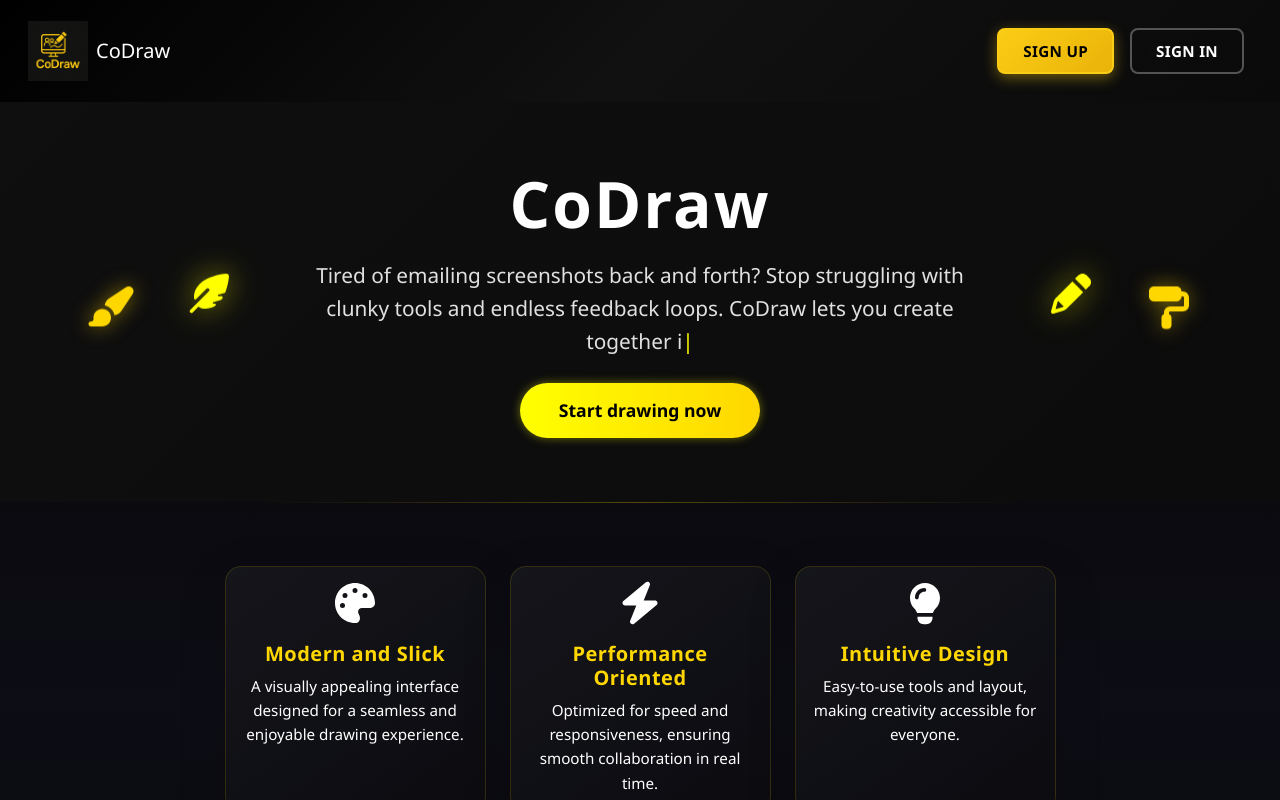
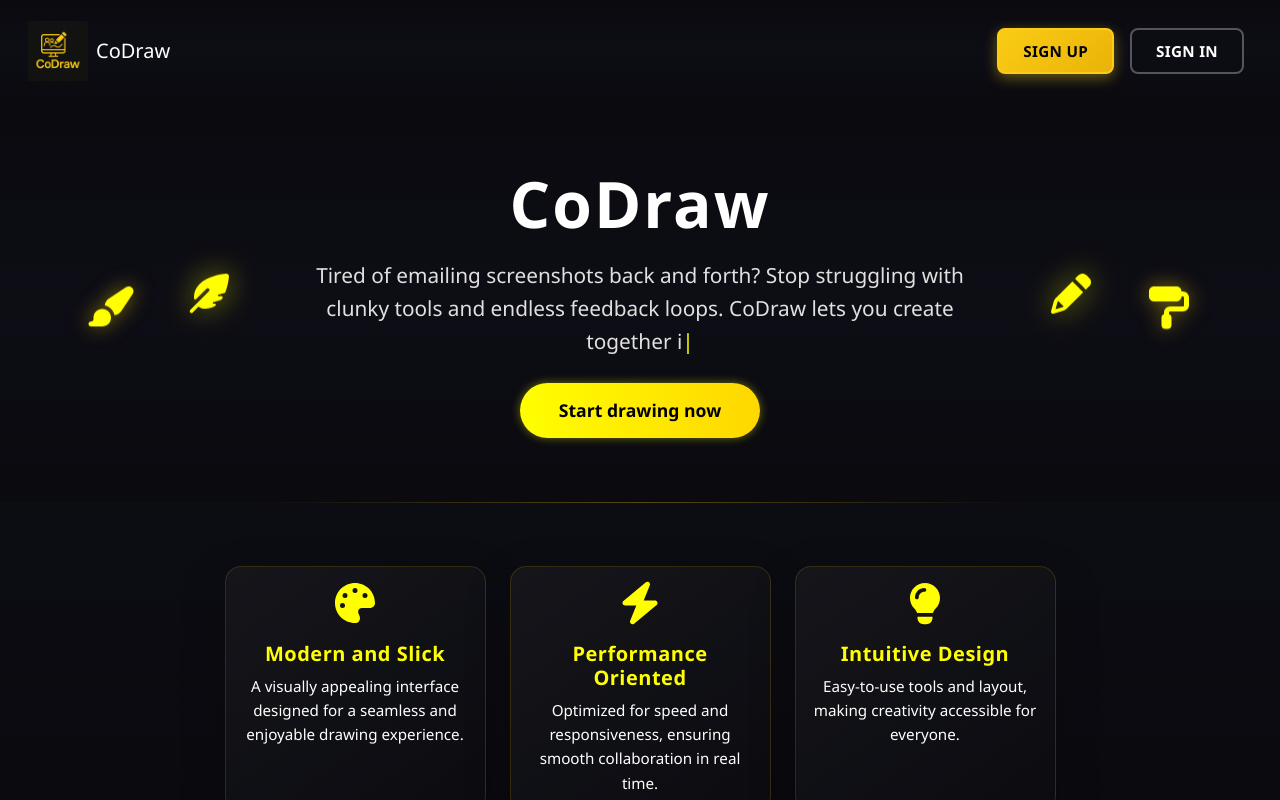
Before and after one commit to Damian0563/CoDraw, a Vue app in the folder codraw/frontend/: page / in a window 1280 px wide. Built offline with nearby package versions, Linux system fonts and the light colour scheme; no server answers; what vue-konva would draw is missing.

Commit message:
Improve landing page

```diff
--- a/codraw/frontend/src/App.vue
+++ b/codraw/frontend/src/App.vue
@@ -32,7 +32,7 @@ body {
 html, body, #app {
   height: 100%;
   min-height: 100vh;
-  background: black;
+  background: linear-gradient(180deg, #0a0a0f 0%, #0d0d15 50%, #0a0a0f 100%);
   overflow-y: auto !important;
   scrollbar-width: thin !important;
 }
--- a/codraw/frontend/src/components/Footer.vue
+++ b/codraw/frontend/src/components/Footer.vue
@@ -37,7 +37,7 @@ export default {
 </script>
 <style scoped>
 .footer-section {
-  background: linear-gradient(135deg, #000000, #0b0b0b, #111111);
+  background: linear-gradient(180deg, #0a0a0f 0%, #0d0d15 50%, #0a0a0f 100%);
   color: #d9d9d9;
   padding: 4rem 1rem 2rem 1rem;
   border-top: 2px solid rgba(255, 255, 0, 0.2);
--- a/codraw/frontend/src/components/Hero.vue
+++ b/codraw/frontend/src/components/Hero.vue
@@ -223,9 +223,7 @@ export default {
 	box-shadow: none;
 }
 .hero-background {
-  background: linear-gradient(135deg, #000000, #111111, #0a0a0a);
-  background-size: 400% 400%;
-  animation: gradientMove 12s ease infinite;
+  background: linear-gradient(180deg, #0a0a0f 0%, #0d0d15 50%, #0a0a0f 100%) !important;
   width: 100%;
   min-height: 50vh;
   display: flex;
@@ -237,12 +235,6 @@ export default {
   text-align: center;
   position: relative;
   overflow: hidden;
-}
-
-@keyframes gradientMove {
-  0% { background-position: 0% 50%; }
-  50% { background-position: 100% 50%; }
-  100% { background-position: 0% 50%; }
 }
 
 .hero-title {
@@ -348,7 +340,6 @@ export default {
 }
 
 .features-section {
-  background: linear-gradient(180deg, #0a0a0f 0%, #0d0d15 50%, #0a0a0f 100%) !important;
   padding: 4rem 1rem;
   overflow-x: hidden;
   position: relative;
@@ -395,6 +386,7 @@ export default {
 .feature-icon {
   font-size: 2.5rem;
   background: linear-gradient(135deg, #ffd700, #ffaa00);
+	color: yellow;
   -webkit-background-clip: text;
   -webkit-text-fill-color: transparent;
   background-clip: text;
@@ -404,7 +396,7 @@ export default {
   transform: scale(1.15) rotate(3deg);
 }
 .card-title {
-  color: #ffd700;
+  color: yellow;
   font-weight: 600;
   letter-spacing: 0.5px;
 }
@@ -412,14 +404,6 @@ export default {
   color: linear-gradient(90deg, yellow, gold);
   font-size: 0.95rem;
   line-height: 1.6;
-}
-
-.about-section {
-  background: radial-gradient(circle at top left, #111, #000);
-  color: white;
-  padding: 6rem 1.5rem;
-  overflow: hidden;
-  position: relative;
 }
 
 .about-sec {
@@ -486,7 +470,6 @@ export default {
 }
 
 .faq-section {
-  background: linear-gradient(135deg, #000000, #111111, #0a0a0a);
   padding: 6rem 1.5rem;
   color: white;
 }
@@ -546,9 +529,6 @@ export default {
 }
 
 @media (max-width: 768px) {
-  .about-section {
-    text-align: center;
-  }
   .about-image {
     margin-top: 2rem;
   }
--- a/codraw/frontend/src/components/Navbar.vue
+++ b/codraw/frontend/src/components/Navbar.vue
@@ -50,12 +50,19 @@ export default {
 
 <style scoped>
   .hero-background {
-    background: linear-gradient(135deg, #000000, #111111, #0a0a0a) !important;
-    background-size: 400% 400%;
-    animation: gradientMove 12s ease infinite;
+    background: linear-gradient(180deg, #0a0a0f 0%, #0d0d15 50%, #0a0a0f 100%) !important;
     text-align: center;
     position: relative;
     overflow: hidden;
+  }
+  .hero-background::after {
+    content: '';
+    position: absolute;
+    bottom: 0;
+    left: 0;
+    width: 100%;
+    height: 1px;
+    background: linear-gradient(90deg, rgba(255, 215, 0, 0.3));
   }
   .btn-signup, .btn-signin {
     padding: 0.6rem 1.5rem;
--- a/codraw/frontend/src/components/NotFound.vue
+++ b/codraw/frontend/src/components/NotFound.vue
@@ -27,9 +27,7 @@ export default {
 
 <style scoped>
 .not-found-background {
-  background: linear-gradient(135deg, #000000, #111111, #0a0a0a);
-  background-size: 400% 400%;
-  animation: gradientMove 12s ease infinite;
+  background: linear-gradient(180deg, #0a0a0f 0%, #0d0d15 50%, #0a0a0f 100%);
   width: 100%;
   min-height: 55vh;
   display: flex;
@@ -41,12 +39,6 @@ export default {
   text-align: center;
   position: relative;
   overflow: hidden;
-}
-
-@keyframes gradientMove {
-  0% { background-position: 0% 50%; }
-  50% { background-position: 100% 50%; }
-  100% { background-position: 0% 50%; }
 }
 
 .not-found-content {
--- a/codraw/frontend/src/components/SignIn.vue
+++ b/codraw/frontend/src/components/SignIn.vue
@@ -49,7 +49,7 @@
       </form>
     </div>
   </Transition>
-  <div class="d-flex justify-content-center pt-5 mb-5" style="background-color: black; min-height: 40vh;">
+  <div class="d-flex justify-content-center pt-5 mb-5 hero-background">
     <div class="card p-3 shadow-lg w-60 mx-5" style="max-width: 1000px; width: 100%; background: white; border: none; min-height: unset;">
       <h2 class="text-center mb-3 text-black">Sign In</h2>
       <form ref="formRef" @submit="SignIn" class="needs-validation" novalidate>
@@ -423,4 +423,10 @@ input::placeholder {
   font-size: 0.875rem;
   text-align: left;
 }
+
+.hero-background {
+  background: linear-gradient(180deg, #0a0a0f 0%, #0d0d15 50%, #0a0a0f 100%);
+  min-height: 50vh;
+  width: 100%;
+}
 </style>
--- a/codraw/frontend/src/components/SignUp.vue
+++ b/codraw/frontend/src/components/SignUp.vue
@@ -27,7 +27,7 @@
 	<div v-if="loading" class="spinner-overlay d-flex justify-content-center align-items-center">
     <VueSpinnerTail size="60" color="orange" />
   </div>
-  <div class="d-flex justify-content-center pt-5 mb-5" style="background-color: black; min-height: 40vh;">
+  <div class="d-flex justify-content-center pt-5 mb-5 hero-background">
     <div class="card p-3 shadow-lg w-60 mx-5" style="max-width: 1000px; width: 100%; background: white; border: none; min-height: unset;">
       <h2 class="text-center mb-3 text-black">Sign Up</h2>
       <form ref="formRef" @submit="SignUp" class="needs-validation" novalidate>
@@ -373,4 +373,10 @@ input::placeholder {
   color: #fff !important;
   transform: scale(1.05);
 }
+
+.hero-background {
+  background: linear-gradient(180deg, #0a0a0f 0%, #0d0d15 50%, #0a0a0f 100%);
+  min-height: 50vh;
+  width: 100%;
+}
 </style>
```
Also changed, not shown: 8 other files (tests, documents, lock files or other folders).
